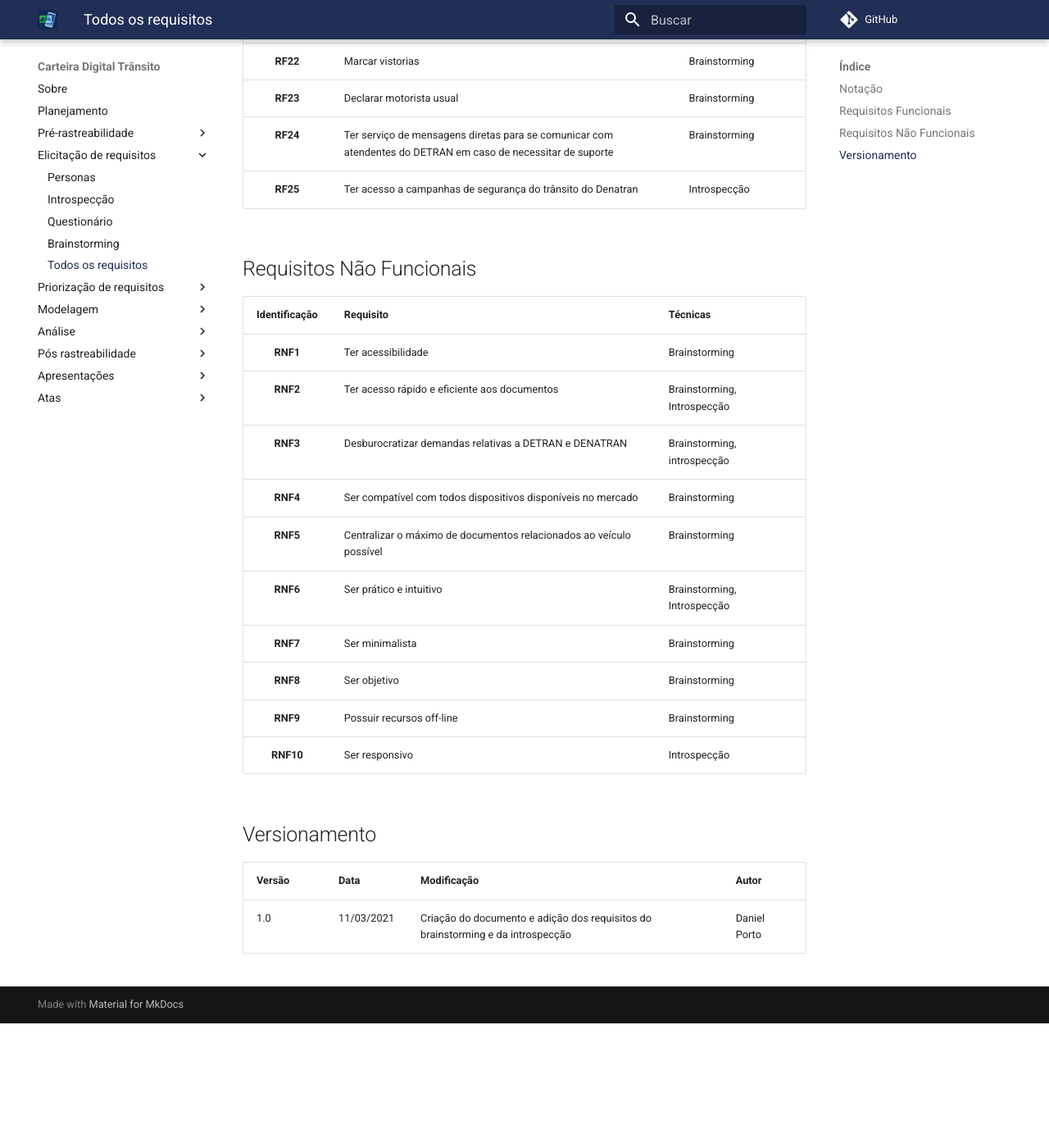
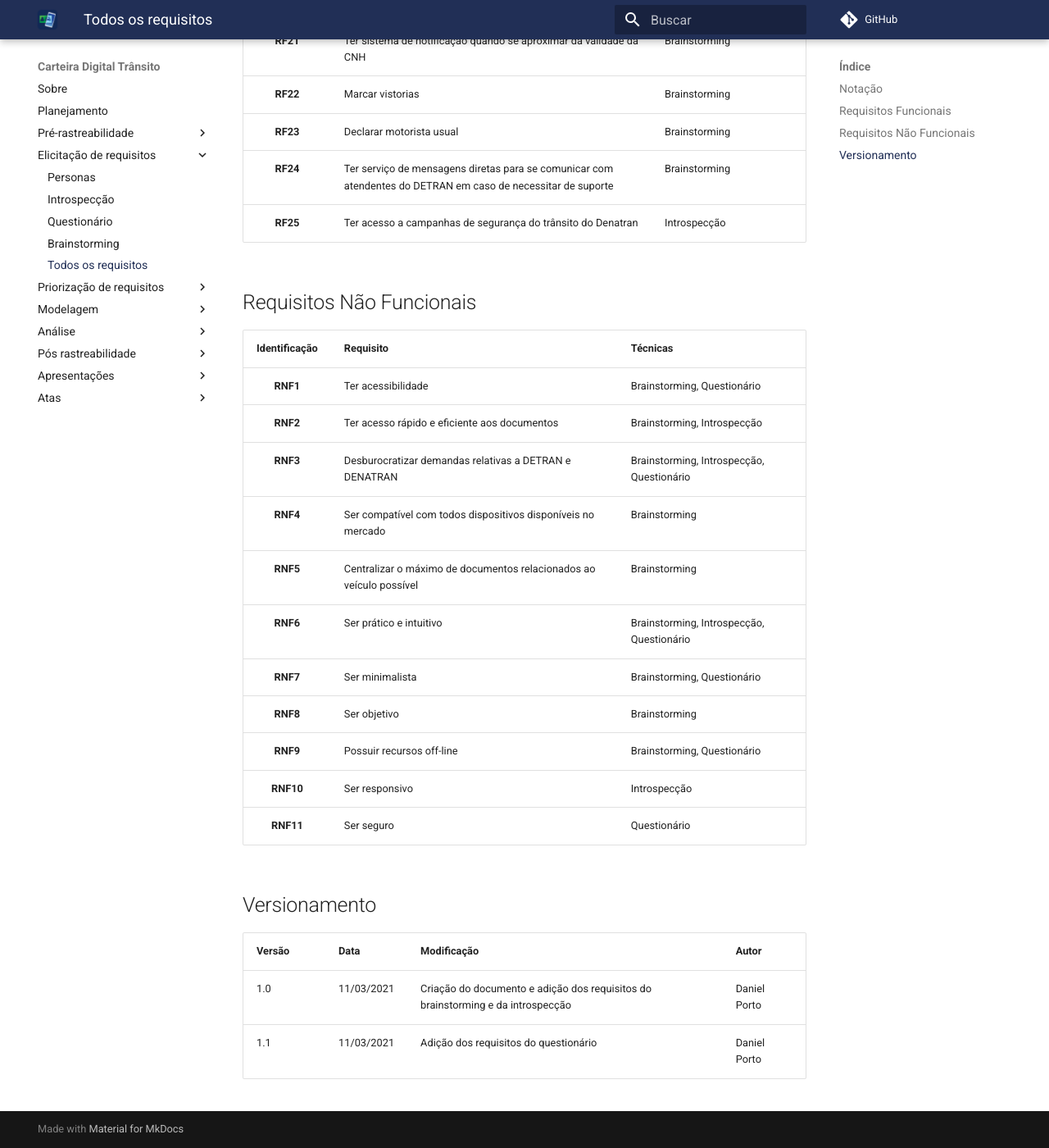
Before and after one commit to sergiosacj/2020.2-CarteiraDigitalTransito, an MkDocs documentation site: the page built from docs/elicitacao/requisitos.md, in a window 1280 px wide and 1400 px high, scrolled down 1494 px. Shown: the whole window at 82% size. Built offline with MkDocs 1.6.1 and Material for MkDocs 9.7.7, drawn with Linux system fonts in a browser that asks for light colours; comment, search, counter and statistics services are not loaded; before the commit the page ends 2742 px from its top, so only the background shows below that; some of the changed text lies outside the part shown.

Commit message:
(#29) Adicionando os requisitos do questionário.

```diff
--- a/docs/elicitacao/requisitos.md
+++ b/docs/elicitacao/requisitos.md
@@ -7,10 +7,10 @@
 ## Requisitos Funcionais
 | Identificação | Requisito | Técnicas |
 |:-:|--|--|
-| **RF1** | Ter login integrado com o sistema GOV.br | Brainstorming |
-| **RF2** | Ter acesso às multas do seu veículo | Brainstorming, Introspecção |
-| **RF3** | Ter acesso a versão digital da CNH | Brainstorming, Introspecção |
-| **RF4** | Ter acesso a versão digital do CRLV | Brainstorming, Introspecção |
+| **RF1** | Ter login integrado com o sistema GOV.br | Brainstorming, Questionário |
+| **RF2** | Ter acesso às multas do seu veículo | Brainstorming, Introspecção, Questionário |
+| **RF3** | Ter acesso a versão digital da CNH | Brainstorming, Introspecção, Questionário |
+| **RF4** | Ter acesso a versão digital do CRLV | Brainstorming, Introspecção, Questionário |
 | **RF5** | Ter todas as informações dos documentos | Brainstorming, Instrospecção |
 | **RF6** | Poder marcar a renovação da CNH | Brainstorming |
 | **RF7** | Checar quantidades de pontos da CNH | Brainstorming |
@@ -36,18 +36,20 @@
 ## Requisitos Não Funcionais
 | Identificação | Requisito | Técnicas |
 |:-:|--|--|
-| **RNF1** | Ter acessibilidade | Brainstorming |
+| **RNF1** | Ter acessibilidade | Brainstorming, Questionário |
 | **RNF2** | Ter acesso rápido e eficiente aos documentos | Brainstorming, Introspecção |
-| **RNF3** | Desburocratizar demandas relativas a DETRAN e DENATRAN | Brainstorming, introspecção |
+| **RNF3** | Desburocratizar demandas relativas a DETRAN e DENATRAN | Brainstorming, Introspecção, Questionário |
 | **RNF4** | Ser compatível com todos dispositivos disponíveis no mercado | Brainstorming |
 | **RNF5** | Centralizar o máximo de documentos relacionados ao veículo possível | Brainstorming |
-| **RNF6** | Ser prático e intuitivo | Brainstorming, Introspecção |
-| **RNF7** | Ser minimalista | Brainstorming |
+| **RNF6** | Ser prático e intuitivo | Brainstorming, Introspecção, Questionário |
+| **RNF7** | Ser minimalista | Brainstorming, Questionário |
 | **RNF8** | Ser objetivo | Brainstorming |
-| **RNF9** | Possuir recursos off-line | Brainstorming |
+| **RNF9** | Possuir recursos off-line | Brainstorming, Questionário |
 | **RNF10** | Ser responsivo | Introspecção |
+| **RNF11** | Ser seguro | Questionário |
 
 ## Versionamento
 | Versão | Data | Modificação | Autor |
 |--|--|--|--|
 |1.0| 11/03/2021 | Criação do documento e adição dos requisitos do brainstorming e da introspecção | Daniel Porto |
+|1.1| 11/03/2021 | Adição dos requisitos do questionário | Daniel Porto |
```
